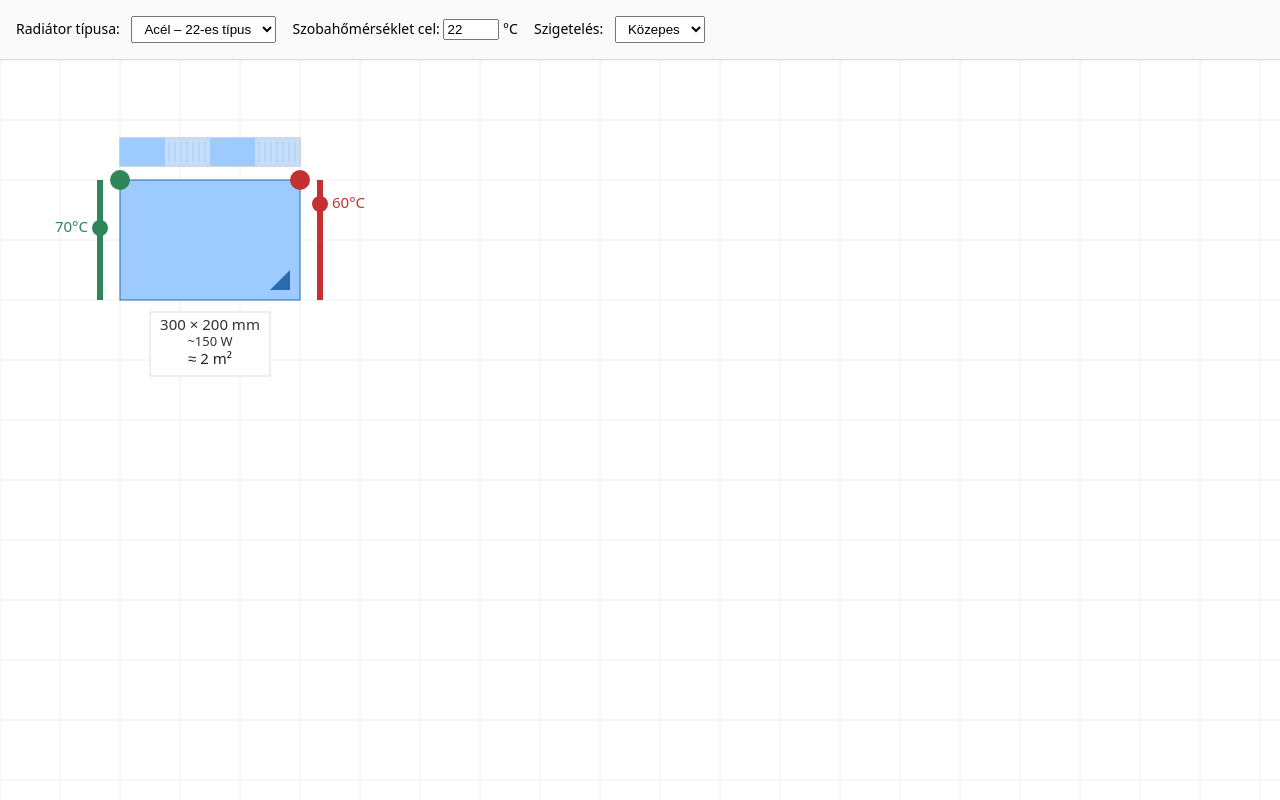
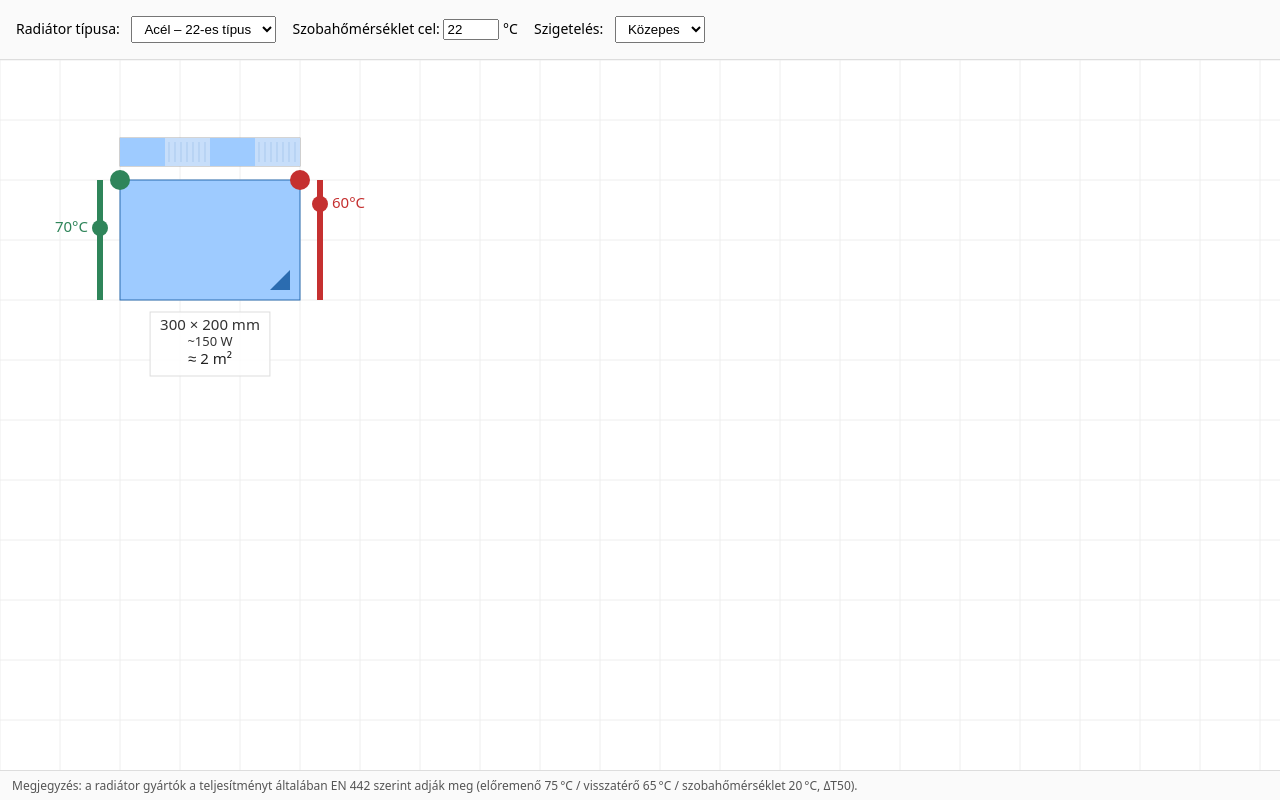
Before and after one commit to csabascript/radiator, a website: page index.html in a window 1280 px wide. Drawn offline with Linux system fonts and the light colour scheme.

Commit message:
feat: foot note

```diff
--- a/index.html
+++ b/index.html
@@ -35,6 +35,18 @@
       header#controls select {
         margin-left: 8px;
         padding: 4px 8px;
+      }
+      footer {
+        position: fixed;
+        bottom: 0;
+        left: 0;
+        width: 100%;
+        font-size: 12px;
+        color: #555;
+        background: #fafafa;
+        border-top: 1px solid #ddd;
+        padding: 6px 12px;
+        box-sizing: border-box;
       }
     </style>
   </head>
@@ -617,5 +629,10 @@
       // Initial fullscreen sizing + first draw (after all constants/functions exist)
       resizeCanvas();
     </script>
+</script>
+  <footer>
+    Megjegyzés: a radiátor gyártók a teljesítményt általában EN 442 szerint adják meg
+    (előremenő 75 °C / visszatérő 65 °C / szobahőmérséklet 20 °C, ΔT50).
+  </footer>
   </body>
 </html>
```
